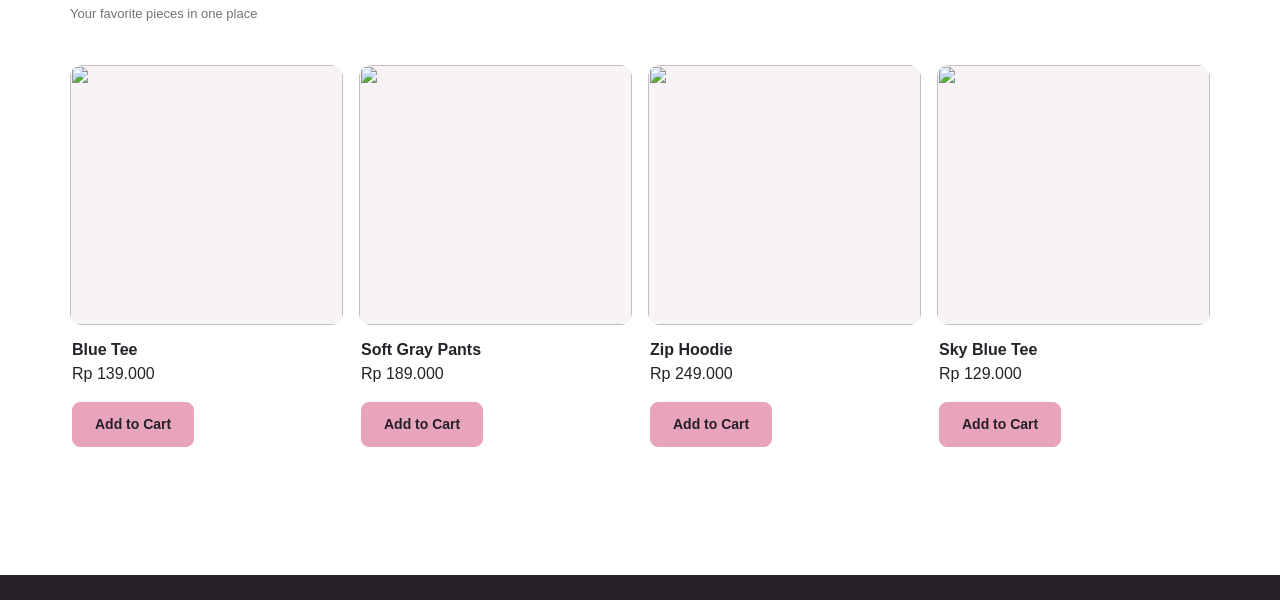
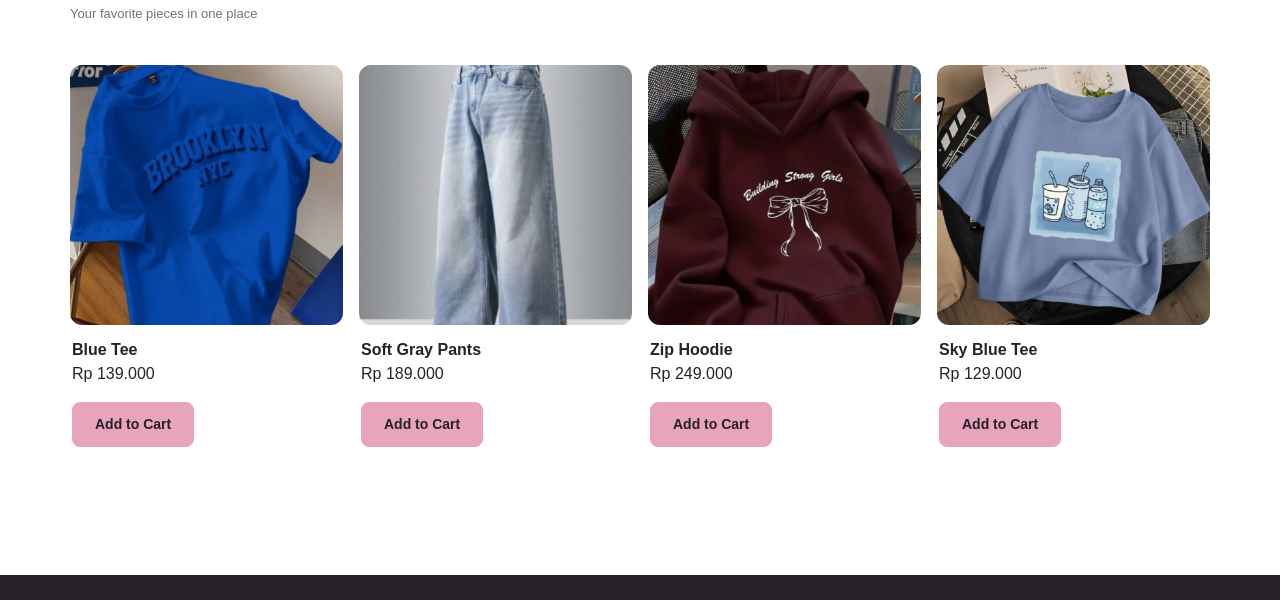
Before and after one commit to 12510438-pixel/JPD---Store, a plain HTML site: page wishlist.html in a window 1280 px wide. Shown: the part 197-797 px from the top of the page. Drawn offline with nearby package versions, Linux system fonts and the light colour scheme.

Commit message:
Update wishlist.html

```diff
--- a/wishlist.html
+++ b/wishlist.html
@@ -29,7 +29,7 @@
 
         <div class="col-6 col-lg-3">
             <div class="card product-card">
-                <a href="product-detail.html"><img class="product-image" src="images/baju p4.jpg"></a>
+                <a href="product-detail.html"><img class="product-image" src="images/bajucowo4.jpg"></a>
                 <div class="card-body">
                     <b>Blue Tee</b>
                     <p>Rp 139.000</p>
@@ -40,7 +40,7 @@
 
         <div class="col-6 col-lg-3">
             <div class="card product-card">
-                <a href="product-detail.html"><img class="product-image" src="images/celana p4.jpg"></a>
+                <a href="product-detail.html"><img class="product-image" src="images/celanacowo4.jpg"></a>
                 <div class="card-body">
                     <b>Soft Gray Pants</b>
                     <p>Rp 189.000</p>
@@ -51,7 +51,7 @@
 
         <div class="col-6 col-lg-3">
             <div class="card product-card">
-                <a href="product-detail.html"><img class="product-image" src="images/hoodie c1.jpg"></a>
+                <a href="product-detail.html"><img class="product-image" src="images/hoodiecewe1.jpg"></a>
                 <div class="card-body">
                     <b>Zip Hoodie</b>
                     <p>Rp 249.000</p>
@@ -62,7 +62,7 @@
 
         <div class="col-6 col-lg-3">
             <div class="card product-card">
-                <a href="product-detail.html"><img class="product-image" src="images/baju c3.jpg"></a>
+                <a href="product-detail.html"><img class="product-image" src="images/bajucewe3.jpg"></a>
                 <div class="card-body">
                     <b>Sky Blue Tee</b>
                     <p>Rp 129.000</p>
```
